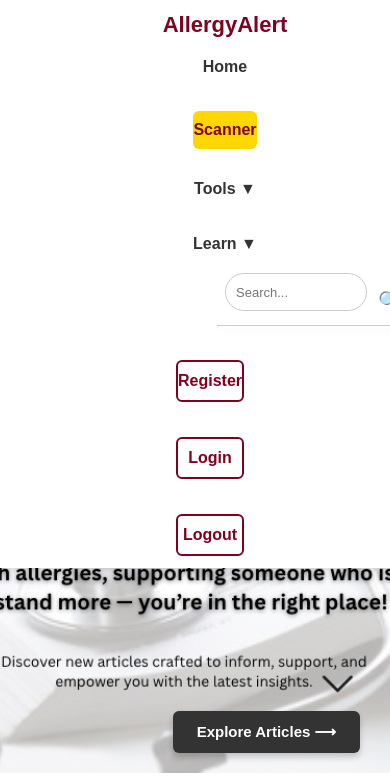
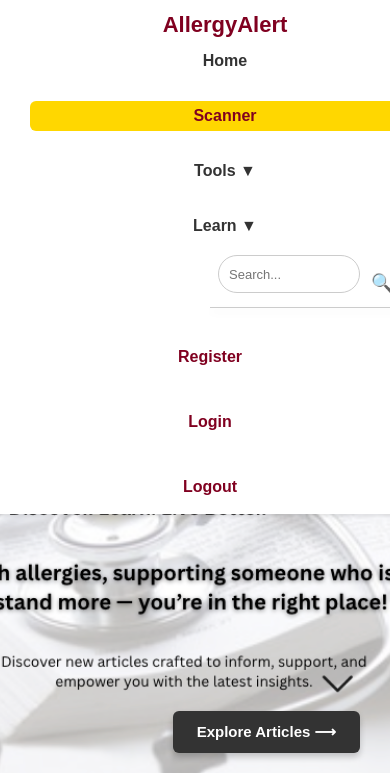
Before and after one commit to Trapa1/AllergyMVP, a PHP site: page / in a window 390 px wide. Shown: the top 777 px of the page. Run offline with PHP 8.4, Linux system fonts and the light colour scheme; data comes from the database, SQL or seed files in the repository.

Commit message:
mobile nav

```diff
--- a/css/design.css
+++ b/css/design.css
@@ -138,16 +138,49 @@
       flex-direction: column;
       align-items: center;
       text-align: center;
+      padding: 10px;
     }
 
-    .nav-center, .nav-right, .auth-links {
-      flex-direction: column;
-      margin-top: 10px;
+    .nav-logo {
+      margin-bottom: 8px;
     }
 
-    .nav-center a, .auth-links a {
-      padding: 10px 0;
+    .nav-center,
+    .nav-right,
+    .auth-links {
+      display: flex;
+      flex-direction: column;
+      align-items: center;
+      width: 100%;
+      gap: 8px;
+      margin: 0;
+      padding: 0;
+    }
+
+    .nav-center a,
+    .auth-links a,
+    .dropdown .dropbtn {
+      width: 100%;
+      padding: 6px 0;
       font-size: 16px;
+      border: none;
+    }
+
+    .search-bar {
+      margin: 10px auto;
+      max-width: 80%;
+    }
+
+    .dropdown-content {
+      position: static; /* Don't float on mobile */
+      width: 100%;
+      text-align: center;
+      box-shadow: none;
+    }
+
+    .dropdown-content a {
+      padding: 8px 0;
+      font-size: 15px;
     }
   }
 
@@ -798,7 +831,7 @@
   /* Burgundy Text Box */
   .hero-text-box {
     position: absolute !important;
-    top: 270px !important;            /* ⬅️ Increased from 200px */
+    top: 270px !important;
     left: 5% !important;
     background-color: #800020 !important;
     color: white !important;
```
